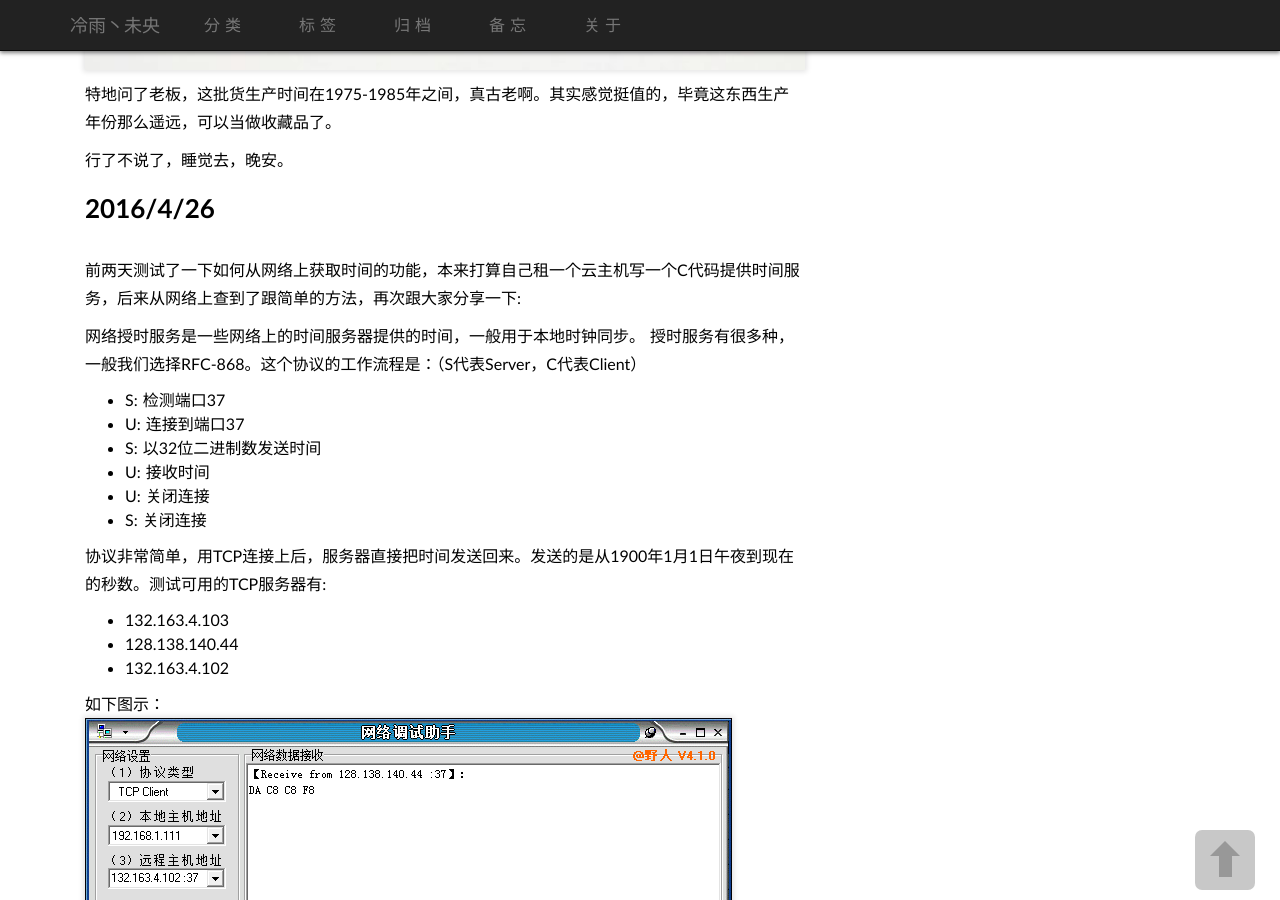
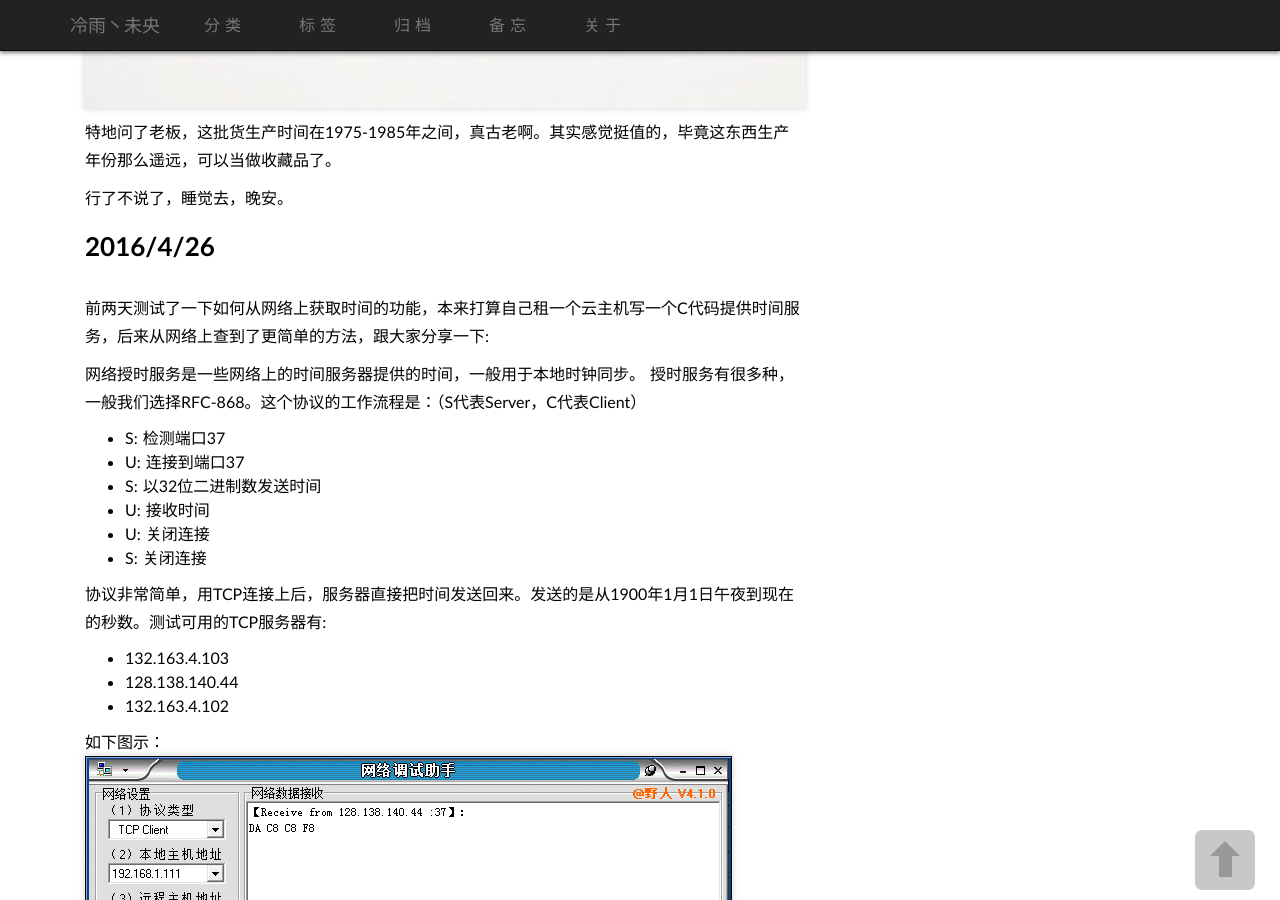
Before and after one commit to jeehong/jeehong.github.io, a Jekyll site: the page built from _posts/2016-04-20-project-glow-tube-clock.md, in a window 1280 px wide and 900 px high, scrolled down 3049 px. Built offline with Jekyll 4.4.1, drawn with Linux system fonts in a browser that asks for light colours; some web fonts are replaced; a script that is not in the unit is left out; comment, search, counter and statistics services are not loaded; some of the changed text lies outside the part shown.

Commit message:
更新2016/4/27

```diff
--- a/_posts/2016-04-20-project-glow-tube-clock.md
+++ b/_posts/2016-04-20-project-glow-tube-clock.md
@@ -25,7 +26,7 @@ tags:	    [diy, project]
 
 ## 2016/4/26 ##
 
-<p>前两天测试了一下如何从网络上获取时间的功能，本来打算自己租一个云主机写一个C代码提供时间服务，后来从网络上查到了跟简单的方法，再次跟大家分享一下:</p>
+<p>前两天测试了一下如何从网络上获取时间的功能，本来打算自己租一个云主机写一个C代码提供时间服务，后来从网络上查到了更简单的方法，跟大家分享一下:</p>
 <p>网络授时服务是一些网络上的时间服务器提供的时间，一般用于本地时钟同步。 授时服务有很多种，一般我们选择RFC-868。这个协议的工作流程是：（S代表Server，C代表Client）</p>
 - S: 检测端口37
 - U: 连接到端口37
```
Also changed, not shown: other parts of _posts/2016-04-20-project-glow-tube-clock.md (+1 -0 lines).
